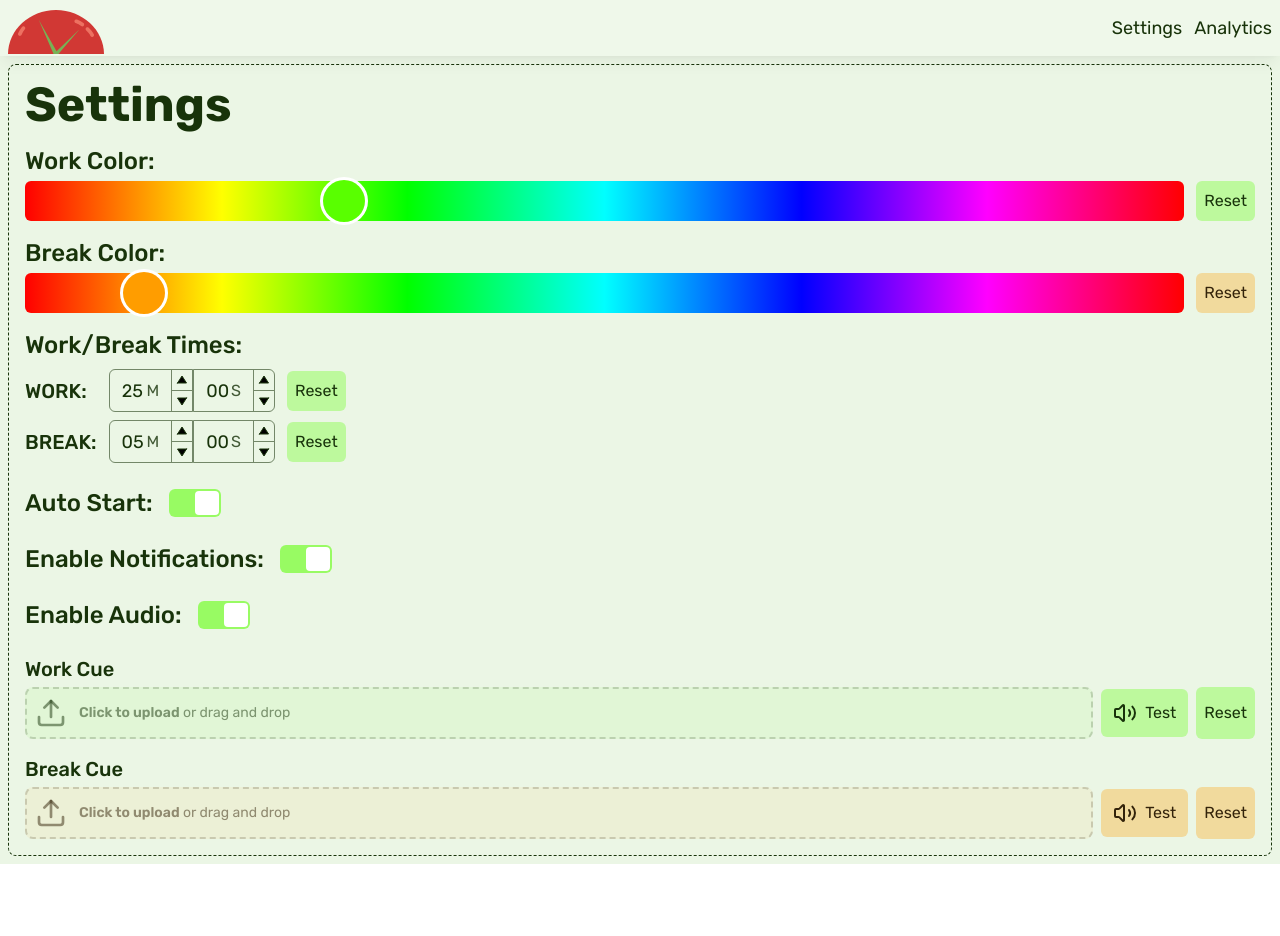
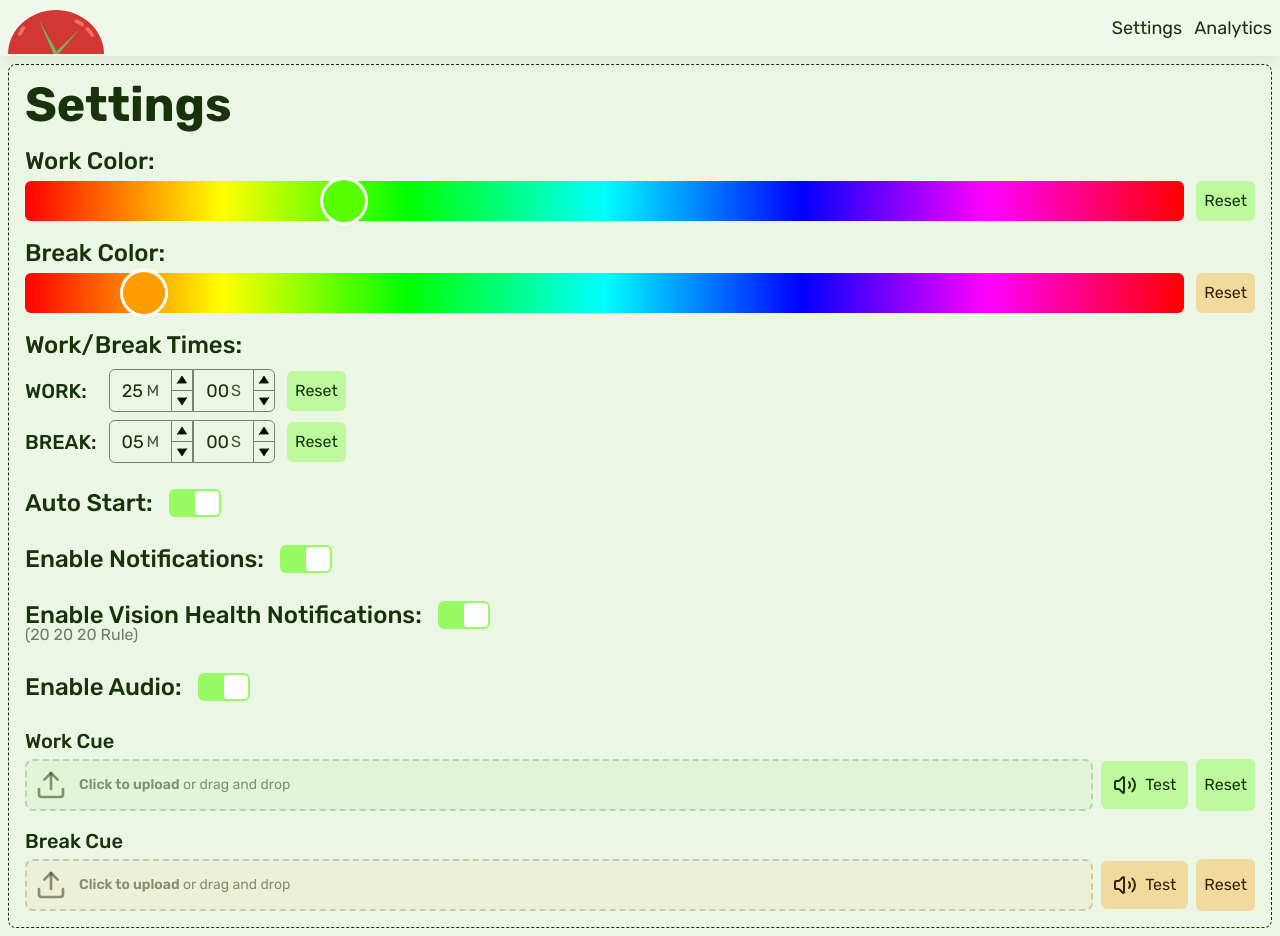
Before and after one commit to SyntaxBox/pomobit, a React (Vite) app: page /settings in a window 1280 px wide. Before the commit the page ends 864 px from the top, so only its background shows below. Built offline with nearby package versions, Linux system fonts and the light colour scheme.

Commit message:
add vision health tweak

```diff
--- a/src/routes/settings-page.tsx
+++ b/src/routes/settings-page.tsx
@@ -18,6 +18,7 @@ export default function SettingsPage() {
     workCue,
     breakCue,
     isNotificationEnabled,
+    isVisionHealthEnabled,
     DEFAULT_SETTINGS,
   } = useSettings();
   return (
@@ -138,6 +139,18 @@ export default function SettingsPage() {
               pallet={currentPallet}
             />
           </div>
+
+          <div className="flex my-6 items-center gap-4">
+            <H3 className="m-0">Enable Vision Health Notifications:</H3>
+            <Switch
+              value={isVisionHealthEnabled}
+              onChange={(newVal) => {
+                updateSettings({ isVisionHealthEnabled: newVal });
+              }}
+              pallet={currentPallet}
+            />
+          </div>
+          <p className="-mt-8 opacity-60">(20 20 20 Rule)</p>
           <div className="flex my-6 items-center gap-4">
             <H3 className="m-0">Enable Audio:</H3>
             <Switch
```
